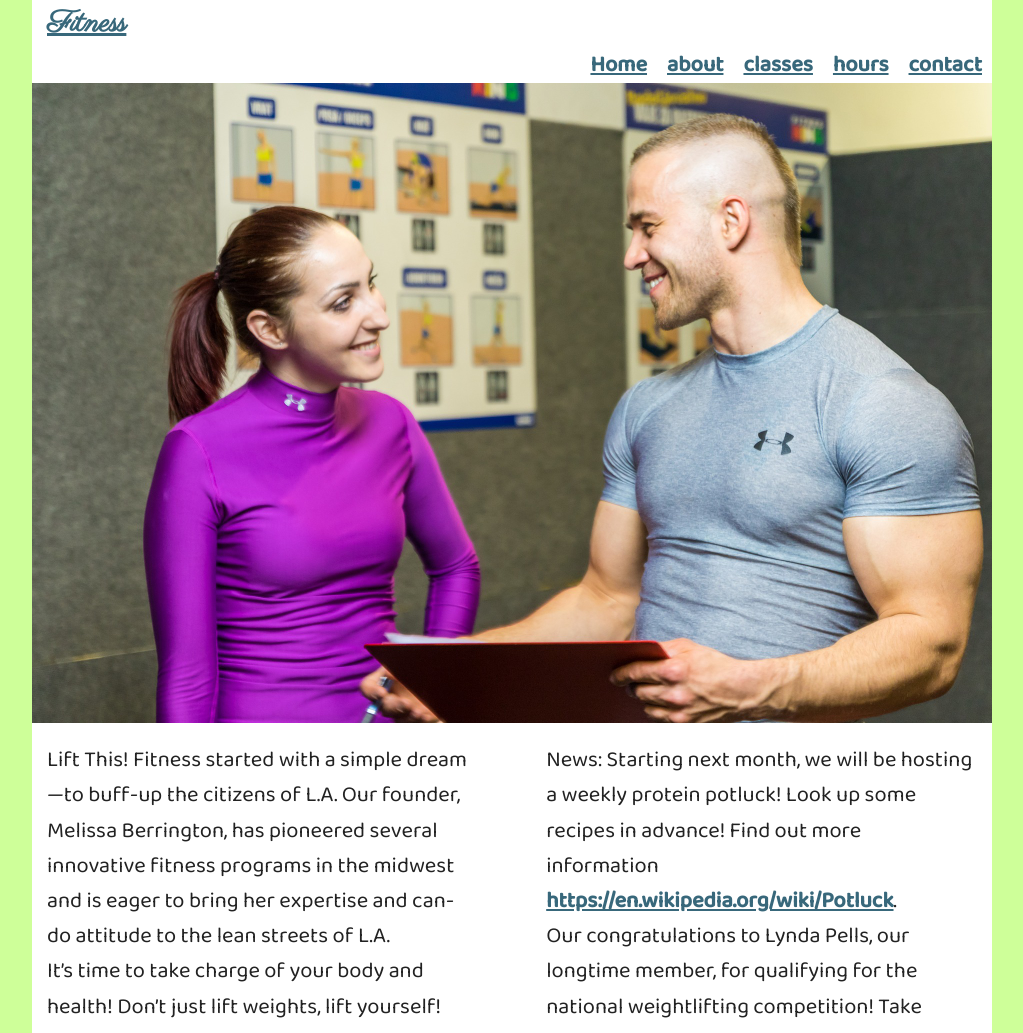
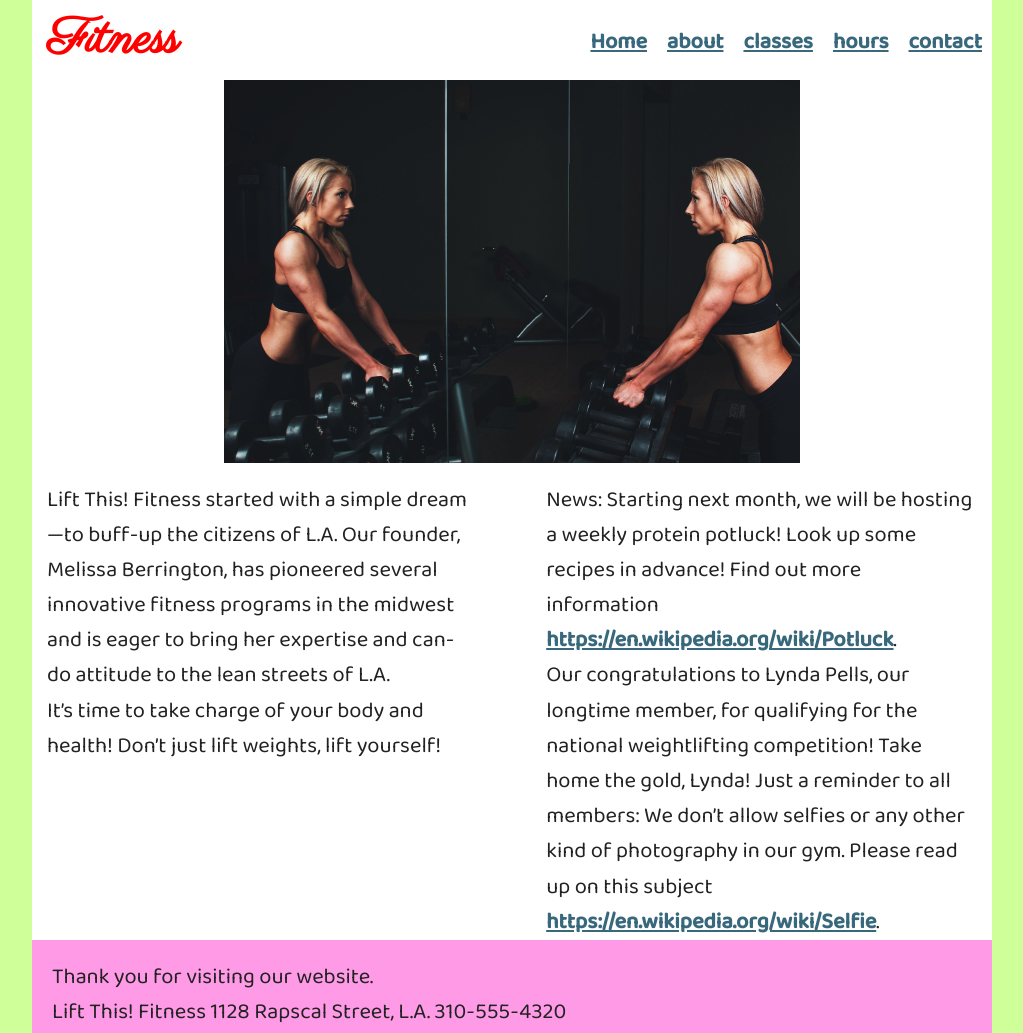
Before and after one commit to zhifenli/html-exercise6, a plain HTML site: page about.html in a window 1280 px wide. Shown: the top 1033 px of the page, without its empty margins (128-1151 px from the left). Drawn offline with Linux system fonts and the light colour scheme.

```diff
--- a/about.html
+++ b/about.html
@@ -42,7 +42,7 @@
         </nav>
     </header>
 
-    <img src="images/fitness.jpg" alt="">
+    <img src="images/training1.jpg" alt="training">
     <div class="row">
 
         <div class="one-half column" >
--- a/css/custom.css
+++ b/css/custom.css
@@ -7,8 +7,6 @@
     background-repeat: no-repeat;
     font-family: 'Baloo 2', cursive;
     font-size: 22px;
-    background-image: url("training1.jpg");
-    }
 }
 html, body {
     margin:  0;
@@ -16,8 +14,9 @@
 }
 img {
     display: block;
-    max-width: 100%;
+    max-width: 60%;
     height: auto;
+    margin-left: 192px;
 }
 h1, h2, h3, h4, h5, h6 {
     line-height: 1;
@@ -33,10 +32,12 @@
     margin: 0;
     padding: 0;
 }
+nav {
+        float: right;
+        margin-top: 25px;
+}
 ul {
-    padding-left: 15;
     display: inline;
-     float: right;
 }
 ol {
     padding-left: 40px;
@@ -68,8 +69,8 @@
 }
 aside {
     margin-top: 20px;
-        padding-left: 15px;
-        padding-right: 15px;
+    padding-left: 15px;
+    padding-right: 15px;
 }
 
 .menu ul a {
@@ -83,7 +84,6 @@
     max-width: 960px;
     margin: 0 auto;
 }
-
 .header {
     background-color: #c1d4d9;
     padding-top: 10px;
@@ -121,8 +121,10 @@
 }
 .logo{
     font-family: 'Parisienne', cursive;
-    font-size: 30px;
+    font-size: 50px;
     margin-left:15px;
+    color: red !important;
+    text-decoration: none;
 }
 .figure-inline {
     display: inline-block;
```
Also changed, not shown: classes.html (+1 -1 lines), contact.html (+1 -1 lines), hours.html (+1 -1 lines), index.html (+4 -3 lines).
